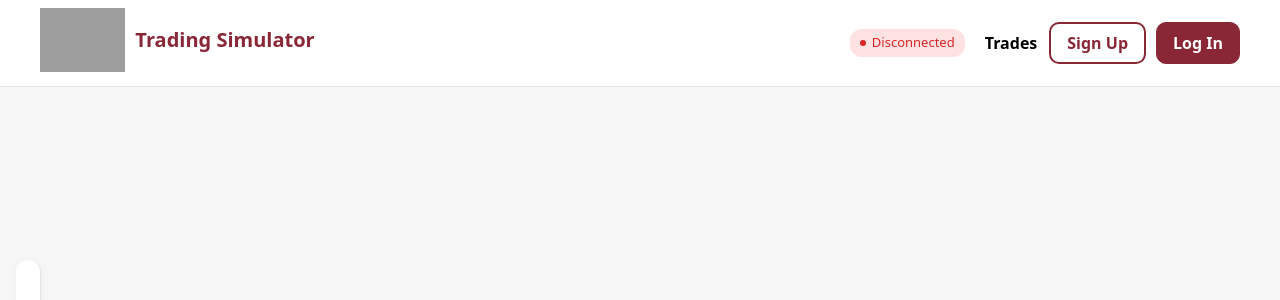
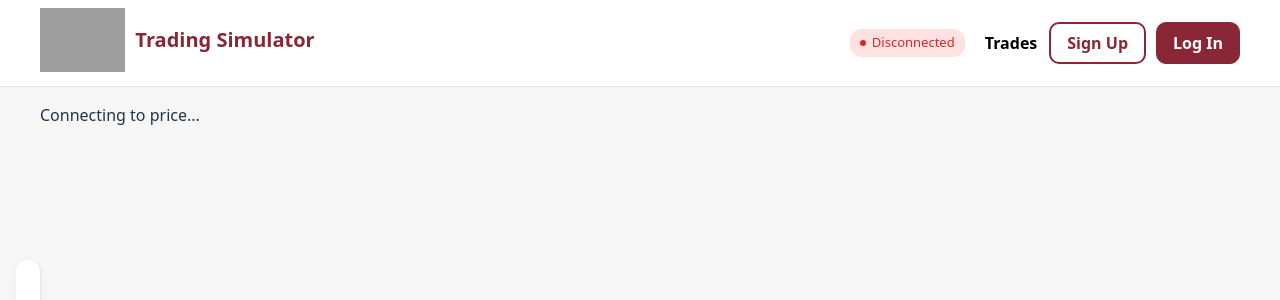
Before and after one commit to devinjae/simulator, a React app in the folder frontend/: page /trades in a window 1280 px wide. Shown: the top 300 px of the page. Built offline with nearby package versions, Linux system fonts and the light colour scheme; no server answers; grey boxes are pictures that could not be loaded; the HTML template or start-up script is replaced by a standard one.

Commit message:
add chart

```diff
--- a/frontend/package.json
+++ b/frontend/package.json
@@ -12,6 +12,8 @@
   },
   "dependencies": {
     "@tailwindcss/vite": "^4.1.14",
+    "echarts": "^6.0.0",
+    "echarts-for-react": "^3.0.2",
     "react": "^19.1.1",
     "react-dom": "^19.1.1",
     "react-router-dom": "^7.9.4",
--- /dev/null
+++ b/frontend/src/components/chart.tsx
@@ -0,0 +1,100 @@
+import React, { useEffect, useState } from "react";
+import ReactECharts from "echarts-for-react";
+import { useWebSocketContext } from "../contexts/WebSocketContext";
+
+interface Tick {
+  time: number;
+  price: number;
+}
+
+interface TickHistory {
+  [ticker: string]: Tick[];
+}
+
+const LiveLineChart: React.FC = () => {
+  const { prices, lastUpdated, isConnected } = useWebSocketContext();
+  const [history, setHistory] = useState<TickHistory>({});
+  const maxPoints = 50;
+  const colors = ["#3b82f6", "#10b981", "#f59e0b", "#ef4444"];
+
+  // Update history when prices change
+  useEffect(() => {
+    if (!lastUpdated) return;
+
+    const now = Date.now();
+
+    setHistory(prev => {
+      const newHistory: TickHistory = { ...prev };
+
+      Object.entries(prices).forEach(([ticker, price]) => {
+        const prevArr = newHistory[ticker] ?? [];
+        const lastTick = prevArr[prevArr.length - 1];
+
+        // Create new array (avoid in-place mutation)
+        let updated = [...prevArr];
+
+        if (!lastTick || lastTick.time !== now) {
+          updated.push({ time: now, price });
+        } else {
+          // Overwrite last tick if same timestamp
+          updated[updated.length - 1] = { time: now, price };
+        }
+
+        // Apply maxPoints properly
+        if (updated.length > maxPoints) {
+          updated = updated.slice(-maxPoints);
+        }
+
+        newHistory[ticker] = updated;
+      });
+
+      return newHistory;
+    });
+  }, [prices, lastUpdated]);
+
+  const tickers = Object.keys(history);
+
+  const seriesList = tickers.map((ticker, index) => ({
+    name: ticker,
+    type: "line",
+    data: history[ticker].map(p => [p.time, p.price.toFixed(3)]),
+    smooth: false,
+    lineStyle: { color: colors[index % colors.length], width: 2 },
+    itemStyle: { color: colors[index % colors.length] },
+    symbol: "square",
+    symbolSize: 3,
+  }));
+
+  const option = {
+    title: { text: "Live Prices", left: "center" },
+    tooltip: {
+      trigger: "axis",
+      order: "valueDesc",
+      axisPointer: { type: "cross" },
+    },
+    legend: { data: tickers, top: 50, bottom: 50 },
+    grid: { left: "10%", right: "10%", bottom: "15%", top: "15%" },
+    xAxis: { type: "time", boundaryGap: false },
+    yAxis: { name: "Price ($)", scale: true },
+    series: seriesList,
+  };
+
+  return (
+    <div className="p-4 bg-white rounded-xl shadow-md">
+      {tickers.length > 0 ? (
+        <ReactECharts
+          option={option}
+          style={{ height: "40rem", width: "100%" }}
+          notMerge={true}
+          lazyUpdate={true}
+        />
+      ) : (
+        <div className="text-center py-4">
+          {isConnected ? "Waiting for price updates..." : "Connecting to price..."}
+        </div>
+      )}
+    </div>
+  );
+};
+
+export default LiveLineChart;
--- a/frontend/src/pages/index.tsx
+++ b/frontend/src/pages/index.tsx
@@ -1,4 +1,4 @@
-import PriceTicker from '../components/PriceTicker';
+// import PriceTicker from '../components/PriceTicker';
 
 function HomePage() {
   return (
@@ -25,9 +25,9 @@ function HomePage() {
           </div>
         </div>
 
-        <div>
+        {/* <div>
           <PriceTicker />
-        </div>
+        </div> */}
       </div>
     </div>
   );
--- a/frontend/src/pages/trades.tsx
+++ b/frontend/src/pages/trades.tsx
@@ -1,3 +1,5 @@
+import PriceChart from "../components/chart"
+
 function TradesPage() {
   return (
     <div className="trades">
@@ -12,6 +14,8 @@ function TradesPage() {
           <li>Buy/Sell Widget</li>
         </ul>
       </aside>
+
+      <PriceChart />
       <div className="trades-stage" />
     </div>
   )
```
Also changed, not shown: 1 other file (tests, documents, lock files or other folders).
